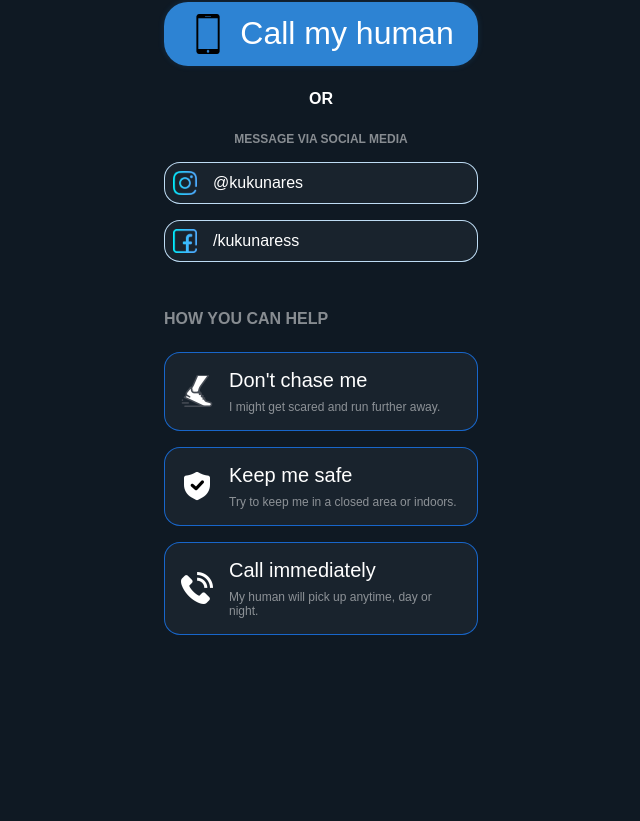
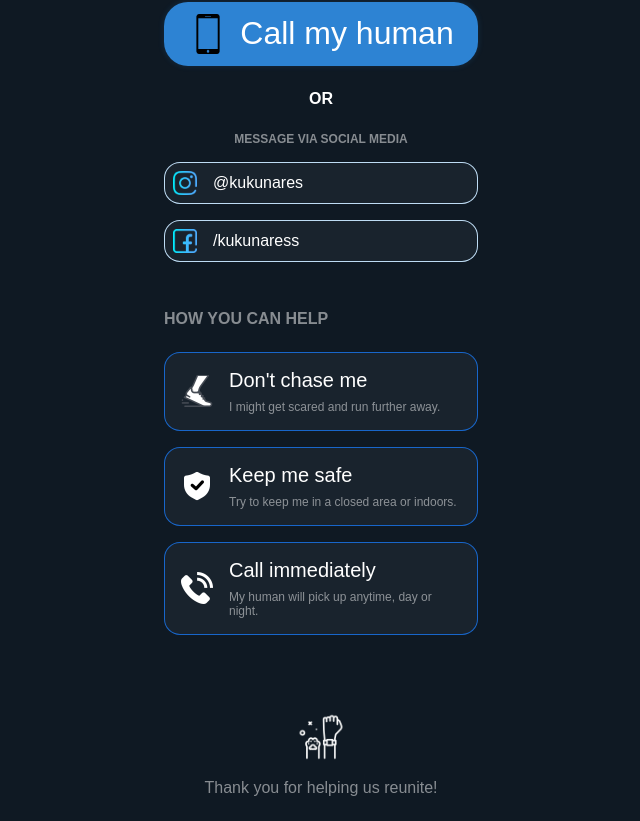
Before and after one commit to aresKoliadimas/pet-qr-contact-page, an Angular app: page / in a window 1280 px wide. Shown: the part 801-1622 px from the top of the page, without its empty margins (319-959 px from the left). Before the commit the page ends 1484 px from the top, so only its background shows below. Built offline with nearby package versions, Linux system fonts and the light colour scheme.

Commit message:
create footer

```diff
--- a/src/app/app.html
+++ b/src/app/app.html
@@ -84,4 +84,8 @@
   </section>
 </main>
 
-<footer></footer>
+<footer>
+  <img src="/assets/paw-hand.png" alt="paw hand icon" />
+
+  <span>Thank you for helping us reunite!</span>
+</footer>
--- a/src/app/app.scss
+++ b/src/app/app.scss
@@ -221,4 +221,25 @@
       }
     }
   }
+
+  > footer {
+    margin: 0 auto;
+    width: 100%;
+    max-width: 314px;
+    display: flex;
+    flex-direction: column;
+    align-items: center;
+    gap: $size-3x;
+    padding: $size-6x 0;
+
+    > img {
+      width: 60px;
+      height: 60px;
+    }
+
+    > span {
+      font-size: $size-4x;
+      color: $text-secondary;
+    }
+  }
 }
```
Also changed, not shown: src/assets/paw-hand.png (added).
